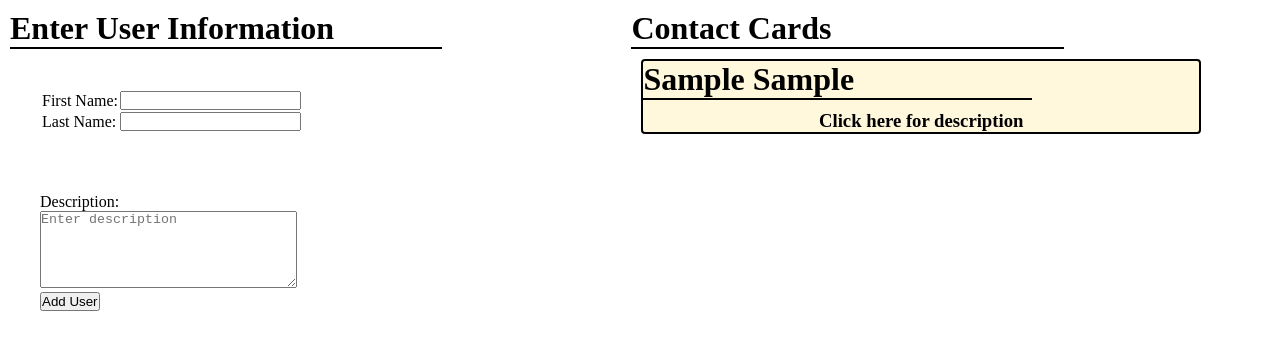
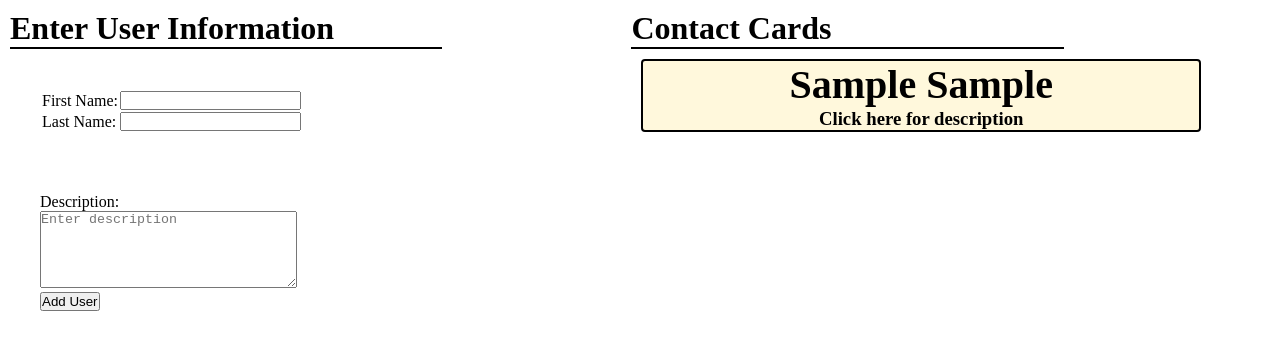
Before and after one commit to crgalloway/contactCard, a plain HTML site: page index.html in a window 1280 px wide. Both pictures are taken after typing "Sample", "Sample", "Sample" into the empty fields and a click on the input "Add User". Drawn offline with nearby package versions, Linux system fonts and the light colour scheme.

Commit message:
fixed a lil bug

```diff
--- a/index.html
+++ b/index.html
@@ -10,7 +10,7 @@
 		$(document).ready(function(){
 			$("form").submit(function(){
 				if(($('#firstName').val().length > 0) && ($('#lastName').val().length > 0)){
-				$("#cardHolder").append('<div class="card"><h1>'+$('#firstName').val()+' '+$('#lastName').val()+'</h1><h3>Click here for description</h3><p>'+$('#Description').val()+'</p></div>');
+				$("#cardHolder").append('<div class="card"><h2>'+$('#firstName').val()+' '+$('#lastName').val()+'</h2><h3>Click here for description</h3><p>'+$('#Description').val()+'</p></div>');
 				$("input[type=text], textarea").val("");}
 				return false;
 			})
--- a/style.css
+++ b/style.css
@@ -40,6 +40,9 @@ h1:after {
 h1{
 	text-align: left;
 }
+h2{
+	font-size: 40px;
+}
 body{
 	padding: 10px;
 }
```
